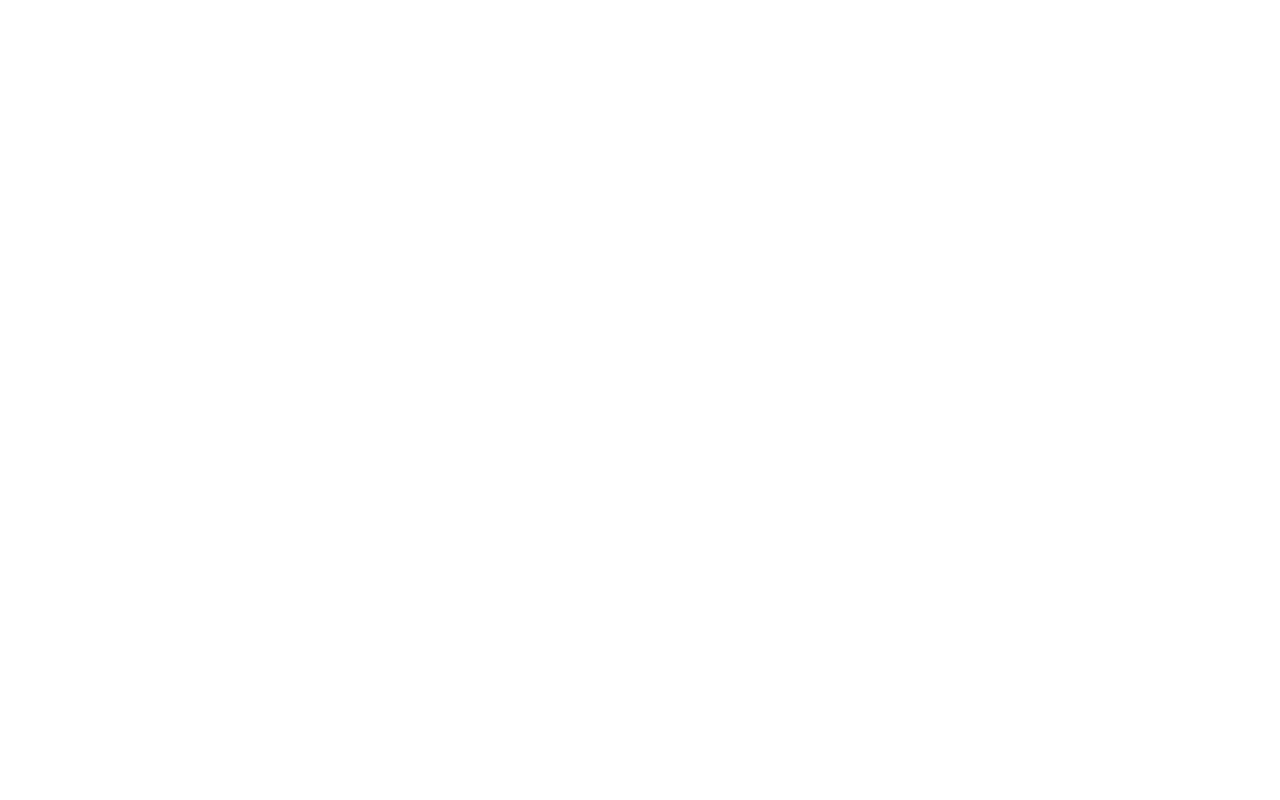
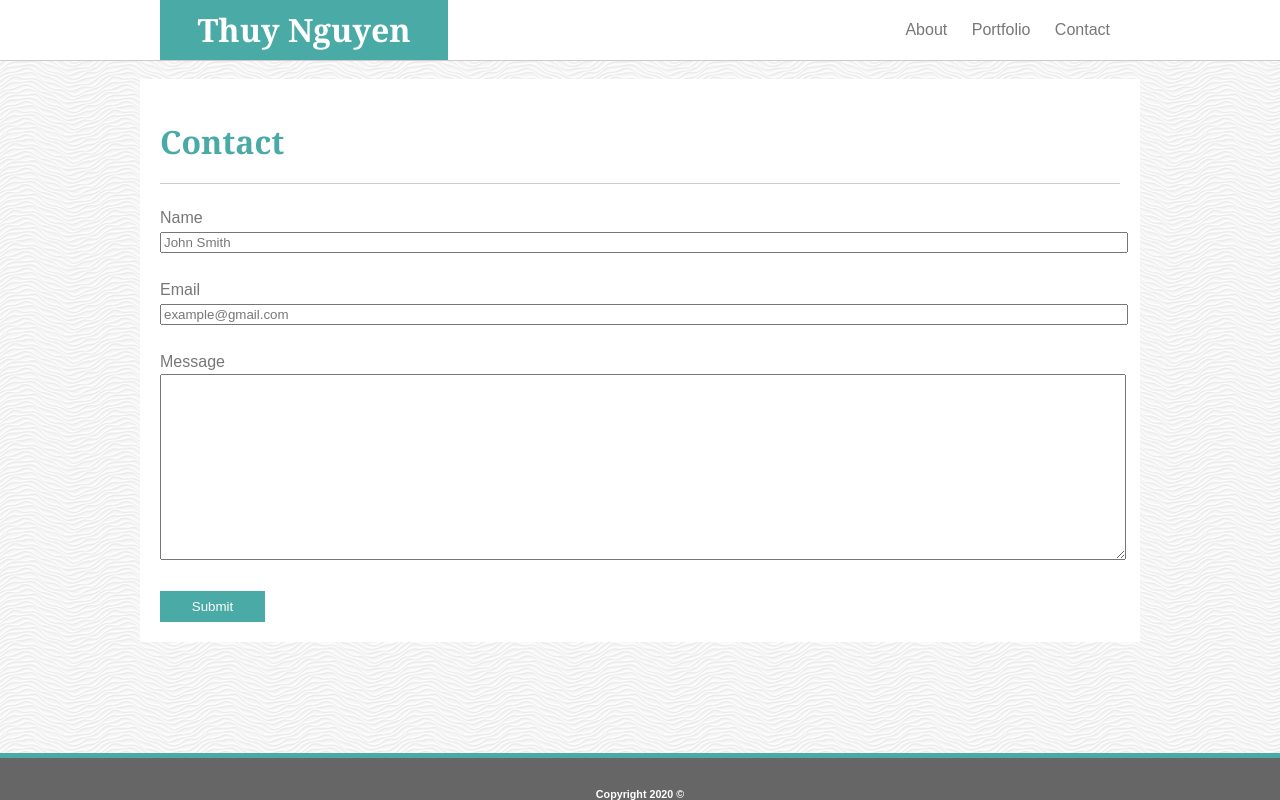
Before and after one commit to thuynguyen-nht/Basic-Portfolio, a plain HTML site: page contact.html in a window 1280 px wide. Drawn offline with Linux system fonts and the light colour scheme.

Commit message:
updating contact.html and css for contact

```diff
--- a/assets/css/style.css
+++ b/assets/css/style.css
@@ -38,6 +38,7 @@ p {
 
 nav li{
 	display: inline;
+	padding: 10px;
 }
 
 nav {
@@ -55,7 +56,7 @@ nav ul {
 .container{
 	width: 960px;
 	margin: 0 auto;
-	padding: 15px;
+	padding: 20px;
 	background-color: #ffffff;
 	overflow: hidden; /*without this the image will be out of this container when float*/
 }
@@ -71,7 +72,7 @@ a {
 	float: left;
 }
 
-#aboutMe {
+h1{
 	font-family: 'Georgia', Times, Times New Roman, serif;
 	color: #4aaaa5;
 	display: block;
@@ -99,3 +100,36 @@ h6 {
 	padding-top:30px;
 	border-top: 5px solid #4aaaa5;
 }
+
+#containerContact {
+	width: 960px;
+	margin: 0 auto;
+	padding: 20px;
+	background-color: #ffffff;
+	overflow: hidden; /*without this the image will be out of this container when float*/
+}
+
+form {
+	font-family: 'Arial', 'Helvetica Neue', Helvetica, sans-serif;
+	color: #777777;
+	line-height: 1.5em;
+}
+
+input {
+	color: #777777;
+	width: 100%;
+}
+
+textarea {
+	color: #777777;
+	width: 100%;
+	min-height: 180px;
+}
+
+button {
+	background-color: #4aaaa5;
+	color: #ffffff;
+	width: 105px;
+	border: 0;
+	padding: 8px;
+}
--- a/contact.html
+++ b/contact.html
@@ -0,0 +1,54 @@
+<!DOCTYPE html>
+<html>
+
+<head>
+    <meta charset = "UTF-8">
+    <title>Everything About Me</title>
+    <link rel="stylesheet" type="text/css" href="assets/css/style.css">
+
+</head>
+<body>
+    <header id="header">
+        <div class="wrap">
+			<div id="myName-area">
+				<h1 id="myName">Thuy Nguyen</h1>
+			</div>
+	        <nav id="menu">
+				<ul>
+		            <li><a href="index.html">About</a></li>
+		            <li><a href="portfolio.html">Portfolio</a></li>
+		            <li><a href="contact.html">Contact</a></li>
+				</ul>
+	        </nav>
+		</div>
+    </header>
+    <br>
+    <div id="containerContact">
+        <div>
+            <h1>Contact</h1>
+        </div>
+        <div>
+            <form class="formContact">
+                <div>
+                    <label for="name">Name</label>
+                    <input type="text" id="name" name="user_name" value="John Smith">
+                </div>
+                <br>
+                <div>
+                    <label for="mail">Email</label>
+                    <input type="email" id="mail" name="user_email" value="example@gmail.com">
+                </div>
+                <br>
+                <div>
+                    <label for="msg">Message</label>
+                    <textarea id="msg" name="user_message"></textarea>
+                </div>
+                <br>
+                <button type="submit">Submit</button>
+            </form>
+        </div>
+    </div>
+    <footer id="footer">
+		<h6>Copyright 2020 &copy; </h6>
+	</footer>
+</body>
```
Also changed, not shown: index.html (+3 -3 lines).
